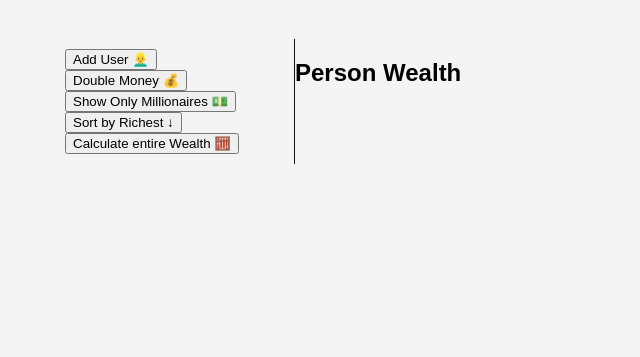
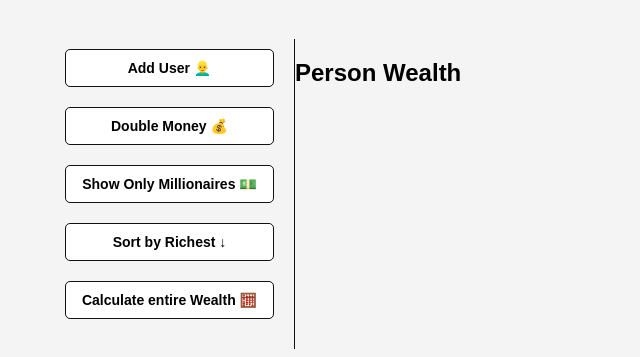
Before and after one commit to tod619/arrayMethods, a plain HTML site: page index.html in a window 1280 px wide. Shown: the part 61-418 px from the top of the page, without its empty margins (215-855 px from the left). Drawn offline with Linux system fonts and the light colour scheme.

Commit message:
add style to the buttons in style.css file

```diff
--- a/style.css
+++ b/style.css
@@ -29,3 +29,17 @@ aside {
   width: 250px;
   border-right: 1px solid #111;
 }
+
+/* buttons */
+button {
+  cursor: pointer;
+  background-color: #fff;
+  border: 1px solid #111;
+  border-radius: 5px;
+  display: block;
+  width: 100%;
+  padding: 10px;
+  margin-bottom: 20px;
+  font-weight: bold;
+  font-size: 14px;
+}
```
